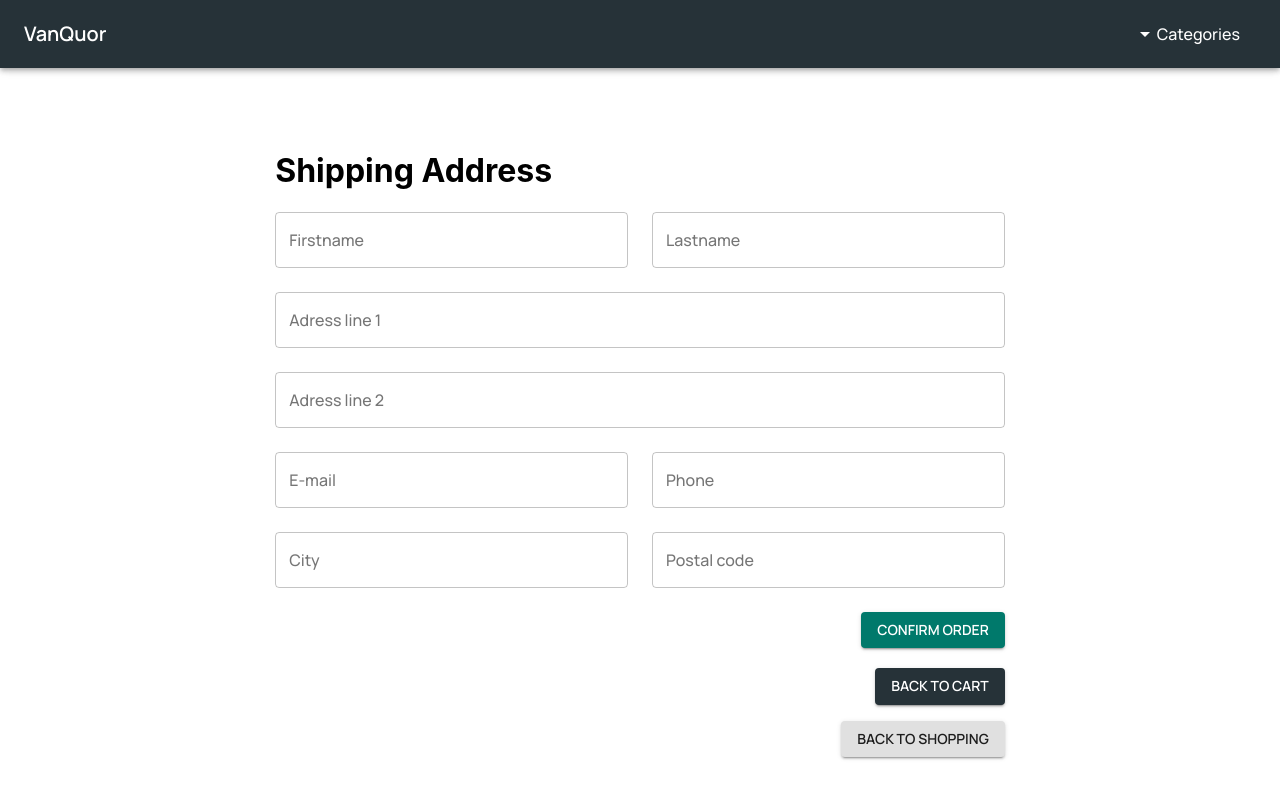
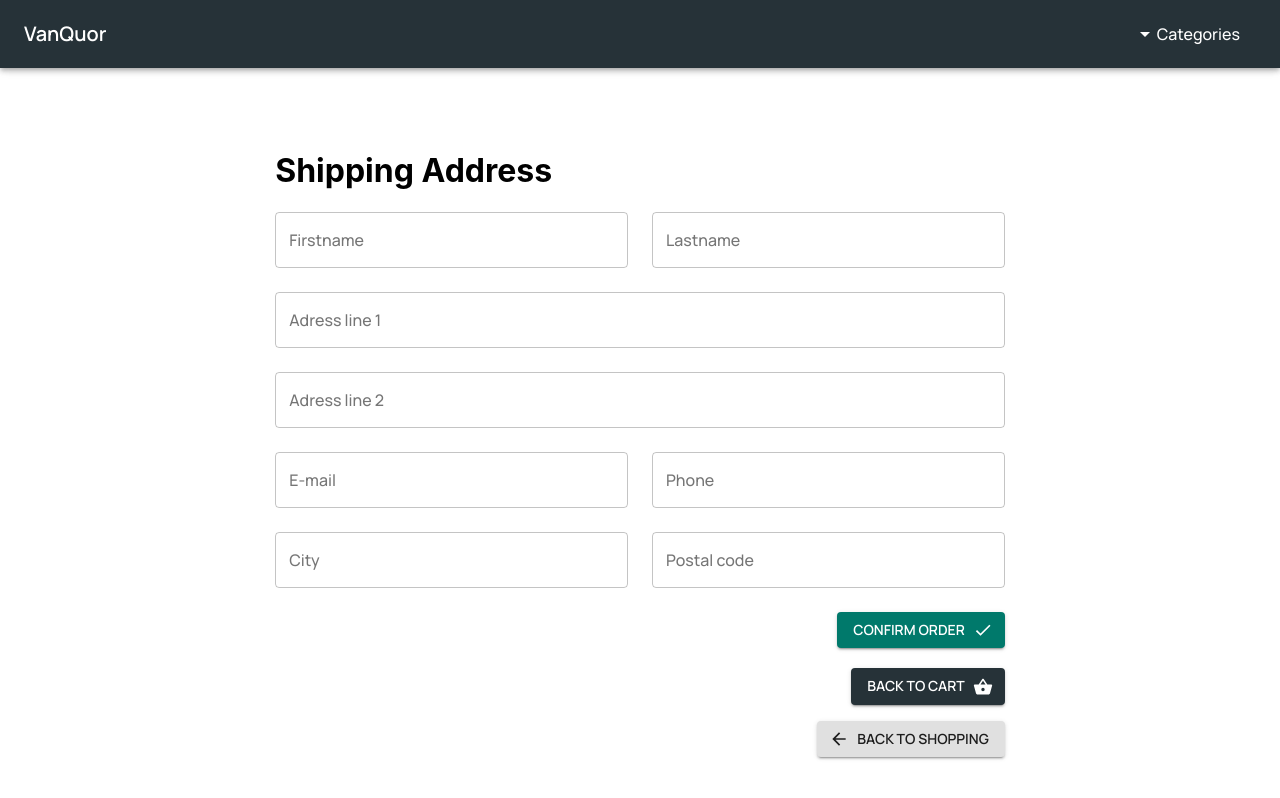
Before and after one commit to ivanvgh/react-coderh, a React (Create React App) app: page /checkout in a window 1280 px wide. Shown: the top 798 px of the page. Built offline with nearby package versions, Linux system fonts and the light colour scheme.

Commit message:
Adding order total price.

```diff
--- a/src/components/CheckoutContainer/index.jsx
+++ b/src/components/CheckoutContainer/index.jsx
@@ -8,6 +8,7 @@ import { UseCartContext } from '../../contexts/CartContext';
 import { db } from '../../Firebase';
 import { UseLocalStorage } from '../../Hooks/UseLocalStorage';
 import { Link, useHistory } from 'react-router-dom';
+import { ArrowBack, ShoppingBasket } from '@material-ui/icons';
 
 const useStyles = makeStyles((theme) => ({
     root: {
@@ -39,9 +40,13 @@ const CheckoutContainer = () => {
 
     const handleSubmit = (e) => {
         e.preventDefault();
+
+        const totalPrice =  cart.reduce((acum, item) => acum + item.totalPrice, 0);
+
         const newOrder = {
+            buyer: values,
             items: [...cart],
-            buyer: values
+            total: totalPrice,
         };
         orders.add(newOrder).then(({ id }) => {
             console.log(id);
@@ -77,12 +82,12 @@ const CheckoutContainer = () => {
                 <br />
                 <Grid container spacing={2}>
                     <Grid item xs={12} container justifyContent='flex-end'>
-                        <Button variant="contained" color="primary" component={Link} to='/cart'>
+                        <Button variant="contained" color="primary" component={Link} to='/cart' endIcon={<ShoppingBasket />}>
                             Back to cart
                         </Button>
                     </Grid>
                     <Grid item xs={12} container justifyContent='flex-end'>
-                        <Button variant="contained" color="default" component={Link} to='/' >
+                        <Button variant="contained" color="default" component={Link} to='/' startIcon={<ArrowBack />}>
                             Back to shopping
                         </Button>
                     </Grid>
--- a/src/components/ItemDetail/index.jsx
+++ b/src/components/ItemDetail/index.jsx
@@ -5,6 +5,7 @@ import { Link } from 'react-router-dom';
 import { UseCartContext } from '../../contexts/CartContext';
 import { ItemCount } from '../ItemCount';
 import { useSnackbar } from 'notistack';
+import { ArrowForward, ArrowRight, ShoppingBasket } from '@material-ui/icons';
 
 const useStyles = makeStyles({
     loadingContainer: {
@@ -71,14 +72,27 @@ const ItemDetail = ({ item, loading }) => {
                     />
                     <Grid container spacing={2} justifyContent='flex-end' >
                         <Grid item container xs={12} justifyContent='flex-end'>
-                            <Button variant="contained" color="secondary" onClick={onAddToCart} disabled={count ? false : true}>
+                            <Button
+                            variant="contained"
+                            color="secondary"
+                            onClick={onAddToCart}
+                            disabled={count ? false : true}
+                            endIcon={<ShoppingBasket />}
+                            >
                                 Add to cart
                             </Button>
                         </Grid>
 
 
                         <Grid item container xs={12} justifyContent='flex-end'>
-                            <Button component={Link} to="/cart" variant="contained" color="primary" disabled={cart.length ? false : true}>
+                            <Button
+                            component={Link}
+                            to="/cart"
+                            variant="contained"
+                            color="primary"
+                            disabled={cart.length ? false : true}
+                            endIcon={<ArrowForward />}
+                            >
                                 Go to cart
                             </Button>
                         </Grid>
--- a/src/components/ShippingForm/index.jsx
+++ b/src/components/ShippingForm/index.jsx
@@ -1,4 +1,5 @@
 import { Button, Grid } from '@material-ui/core';
+import { Check } from '@material-ui/icons';
 import React from 'react';
 import { Input } from '../Controls';
 import { Form } from '../Form/Index';
@@ -72,7 +73,7 @@ const ShippingForm = ({ values, handleChange, onSubmit }) => {
           />
         </Grid>
         <Grid item container xs={12} direction='row' justifyContent='flex-end'>
-          <Button type='submit' variant="contained" color="secondary">
+          <Button type='submit' variant="contained" color="secondary" endIcon={<Check />}>
             Confirm order
           </Button>
         </Grid>
```
